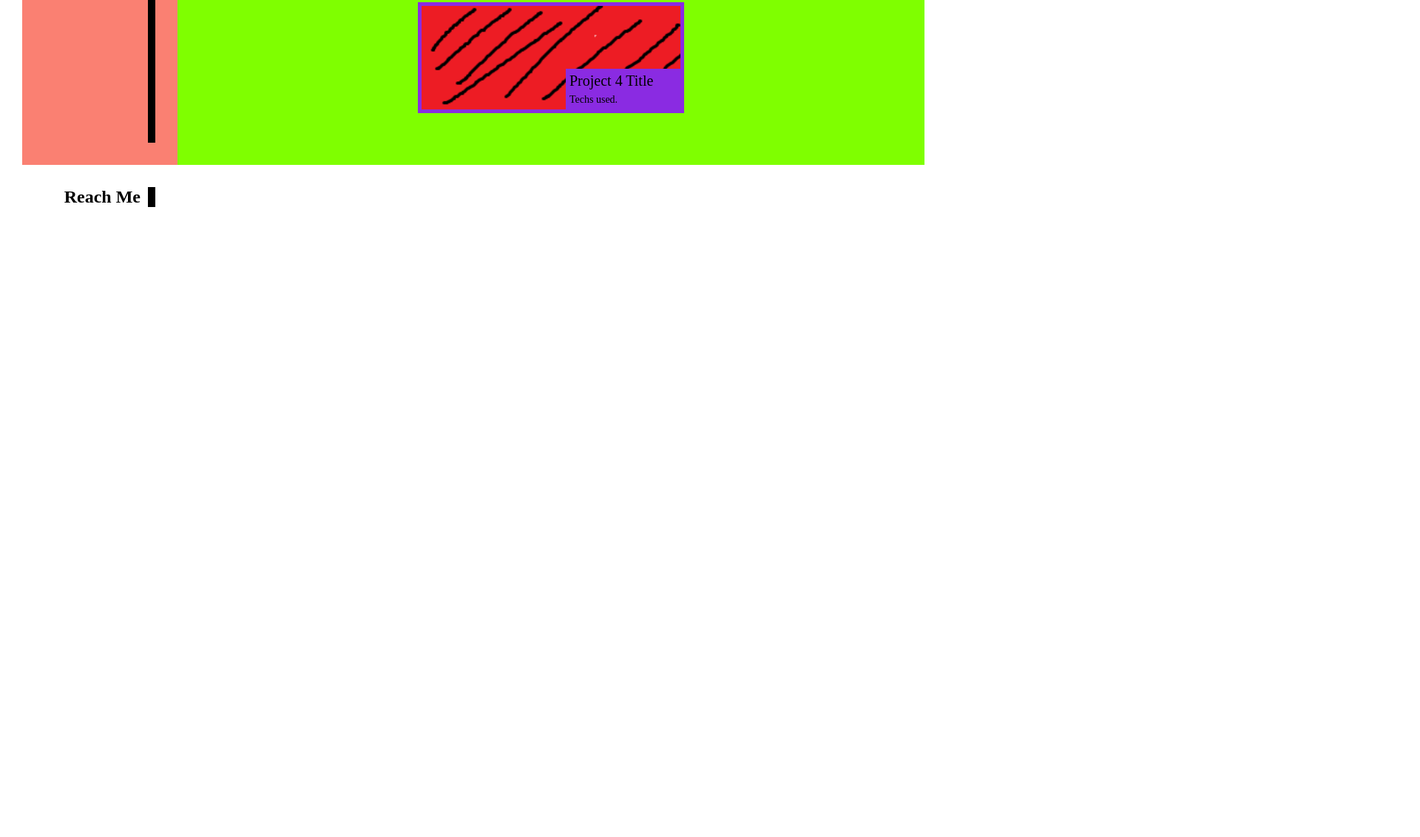
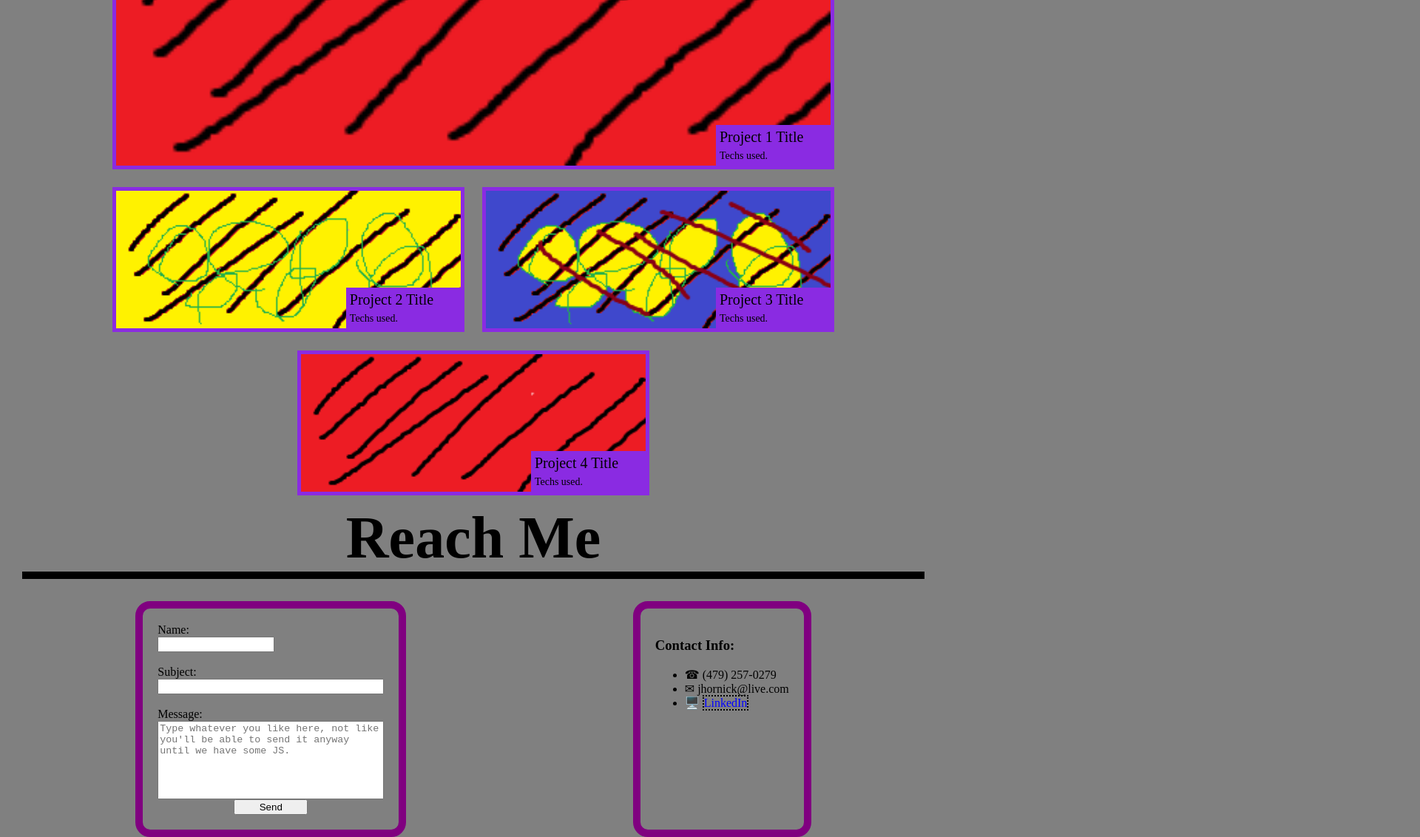
Before and after one commit to hornickjohn/my-project-portfolio, a plain HTML site: page index.html in a window 1280 px wide. Shown: the part 800-1932 px from the top of the page at 74% size, 1920 px wide, since content can reach past the window. Before the commit the page ends 1110 px from the top, so only its background shows below. Drawn offline with Linux system fonts and the light colour scheme.

Commit message:
Content added, flex behavior updated.

```diff
--- a/assets/style.css
+++ b/assets/style.css
@@ -1,6 +1,14 @@
+:root {
+    --primary-foreground:black;
+    --secondary-foreground:white;
+    --primary-background:#B000B0;
+    --secondary-background:lightblue;
+}
+
 body {
     margin:0;
     padding:0;
+    background-color:gray;
 }
 
 /* Begin Header Content */
@@ -35,6 +43,7 @@ h1 {
     padding: 20px 0 20px 20px;
     display:inline-block;
 }
+/* End Header Content */
 
 
 a {
@@ -43,10 +52,12 @@ a {
 }
 
 main h2 {
-    width: 150px;
     border-right:10px solid black;
     text-align:right;
-    padding-right:10px;
+    flex:1 1 250px;
+    margin:30px;
+    padding:50px 40px 0 40px;
+    font-size:80px;
     box-sizing:border-box;
 }
 
@@ -59,26 +70,30 @@ main section {
     display:flex;
 }
 
-h2 {
-    margin:30px;
-}
-
-#projects {
+main>section {
     display:flex;
     flex-wrap: wrap;
-    background-color:salmon;
 }
-#projects>div {
+main>section>div {
     display:flex;
-    flex:1 1 700px;
-    background-color:chartreuse;
+    flex:3 3 700px;
     justify-content:space-around;
     flex-wrap: wrap;
 }
 
+#about p {
+    margin-top:30px;
+    font-size:20px;
+    line-height: 140%;
+}
+
+#about p:last-of-type {
+    padding-bottom:20px;
+}
+
 .card {
-    flex:0 0 200px;
-    margin:10px;
+    width:39%;
+    margin:1%;
 }
 
 .card span {
@@ -90,28 +105,28 @@ h2 {
     margin:0;
     display:flex;
     flex-wrap:wrap;
+    position:relative;
     justify-content:flex-end;
     align-items:flex-end;
     transition: transform 0.5s;
 }
-.card figure:hover {
+.hovereffect:hover {
     filter:brightness(200%);
     transform:scale(105%);
 }
 
 .card img {
     width:100%;
-    min-width:350px;
-    max-width: 700px;
     border:5px solid blueviolet;
 }
 
+#projects>div {
+    justify-content:center;
+}
+
 #projects .card:first-of-type {
-    width:100%;
-    max-width:700px;
+    width:80%;
     flex:none;
-    margin:0;
-    padding:0 100%;
 }
 
 #projects .card:first-of-type figure {
@@ -120,8 +135,7 @@ h2 {
 
 .card figurecaption {
     display:block;
-    position:relative;
-    bottom:60px;
+    position:absolute;
     height:50px;
     width:150px;
     padding:5px;
@@ -129,11 +143,72 @@ h2 {
     background-color:blueviolet;
 }
 
-@media screen and (max-width:992px) {
+#contact form {
+    display:flex;
+    flex-direction:column;
+    justify-content: center;
+}
+
+#contact>div>* {
+    margin-top:30px;
+    padding:20px;
+    border:10px solid purple;
+    border-radius:20px;
+}
+
+#contact a {
+    border:2px dotted black;
+    color:blue;
+}
+
+#message-input {
+    resize:none;
+    width:300px;
+    height:100px;
+}
+#name-input {
+    width:150px;
+}
+#contact input[type="button"] {
+    width:100px;
+    align-self:center;
+}
+
+@media screen and (max-width:1296px) {
     main h2 {
         border-right:none;
         border-bottom:10px solid black;
         text-align: center;
+        padding:0 40px;
+        margin:0;
         width:100%;
+        flex:none;
     }
 }
+
+@media screen and (max-width:768px) {
+    body>header {
+        height:200px;
+        flex-direction:column;
+        justify-content: space-around;
+    }
+    main {
+        margin-top:200px;
+    }
+    header ul {
+        text-align: center;
+        margin:0 10px;
+    }
+    .card {
+        width:80%;
+    }
+}
+
+/* TODO:
+style nav links, general fonts/colors everywhere
+Comment stuff better
+actual images/links
+footer content
+README
+refactor css
+*/
--- a/index.html
+++ b/index.html
@@ -16,9 +16,9 @@
         </div>
         <nav>
             <ul>
-                <li><a href="#about">About</a></li>
-                <li><a href="#projects">Projects</a></li>
-                <li><a href="#contact">Contact</a></li>
+                <li class="hovereffect"><a href="#about">About</a></li>
+                <li class="hovereffect"><a href="#projects">Projects</a></li>
+                <li class="hovereffect"><a href="#contact">Contact</a></li>
             </ul>
         </nav>
     </header>
@@ -26,7 +26,12 @@
         <section id="about">
             <h2>About Me</h2>
             <div>
-
+                <p>
+                    I have been programming for about as long as I can remember! From silly little .NET C# applications in youth (when the framework was new!), using buttons to change text in labels, all the way to taking courses in college and dabbling in new languages and platforms. Most recently, I dove into a web development bootcamp to consolidate, modernize, and most importantly improve my knowledge and practices.
+                </p>
+                <p>
+                    My aspiration is to leverage this lifelong familiarity with technical thinking and affinity for soaking up new information and skills to make an impact in the world of development. I live for the systematic breaking down - and creative solving - of problems. I would definitely update this section to be fuller and less awkwardly worded before it were to ever see the professional world. :)
+                </p>
             </div>
         </section>
         <section id="projects">
@@ -34,7 +39,7 @@
             <div>
                 <div class="card">
                     <a href="https://www.msn.com/" target="_blank">
-                        <figure>
+                        <figure class="hovereffect">
                             <img src="./assets/images/Project1.png" alt="image relating to first project" />
                             <figurecaption>Project 1 Title<br><span>Techs used.</span></figurecaption>
                         </figure>
@@ -42,7 +47,7 @@
                 </div>
                 <div class="card">
                     <a href="https://www.reddit.com/" target="_blank">
-                        <figure>
+                        <figure class="hovereffect">
                             <img src="./assets/images/Project2.png" alt="image relating to second project" />
                             <figurecaption>Project 2 Title<br><span>Techs used.</span></figurecaption>
                         </figure>
@@ -50,7 +55,7 @@
                 </div>
                 <div class="card">
                     <a href="https://www.reddit.com/r/dreamtheater" target="_blank">
-                        <figure>
+                        <figure class="hovereffect">
                             <img src="./assets/images/Project3.png" alt="image relating to third project" />
                             <figurecaption>Project 3 Title<br><span>Techs used.</span></figurecaption>
                         </figure>
@@ -58,7 +63,7 @@
                 </div>
                 <div class="card">
                     <a href="https://www.reddit.com/r/symphonyx" target="_blank">
-                        <figure>
+                        <figure class="hovereffect">
                             <img src="./assets/images/Project1.png" alt="image relating to fourth project" />
                             <figurecaption>Project 4 Title<br><span>Techs used.</span></figurecaption>
                         </figure>
@@ -68,6 +73,24 @@
         </section>
         <section id="contact">
             <h2>Reach Me</h2>
+            <div>
+                <form>
+                    <label for="name-input">Name:</label><input type="text" id="name-input" /><br>
+                    <label for="subject-input">Subject:</label><input type="text" id="subject-input" /><br>
+                    <label for="message-input">Message:</label><textarea id="message-input" placeholder="Type whatever you like here, not like you'll be able to send it anyway until we have some JS."></textarea>
+                    <input type="button" value="Send" />
+                </form>
+                <div>
+                    <h3>
+                        Contact Info:
+                    </h3>
+                    <ul>
+                        <li>&phone; (479) 257-0279</li>
+                        <li>✉ jhornick@live.com</li>
+                        <li>🖥️ <a href="https://www.linkedin.com" target="_blank">LinkedIn</a></li> <!--would be an actual profile link, of course-->
+                    </ul>
+                </div>
+            </div>
         </section>
     </main>
     <footer>
```
